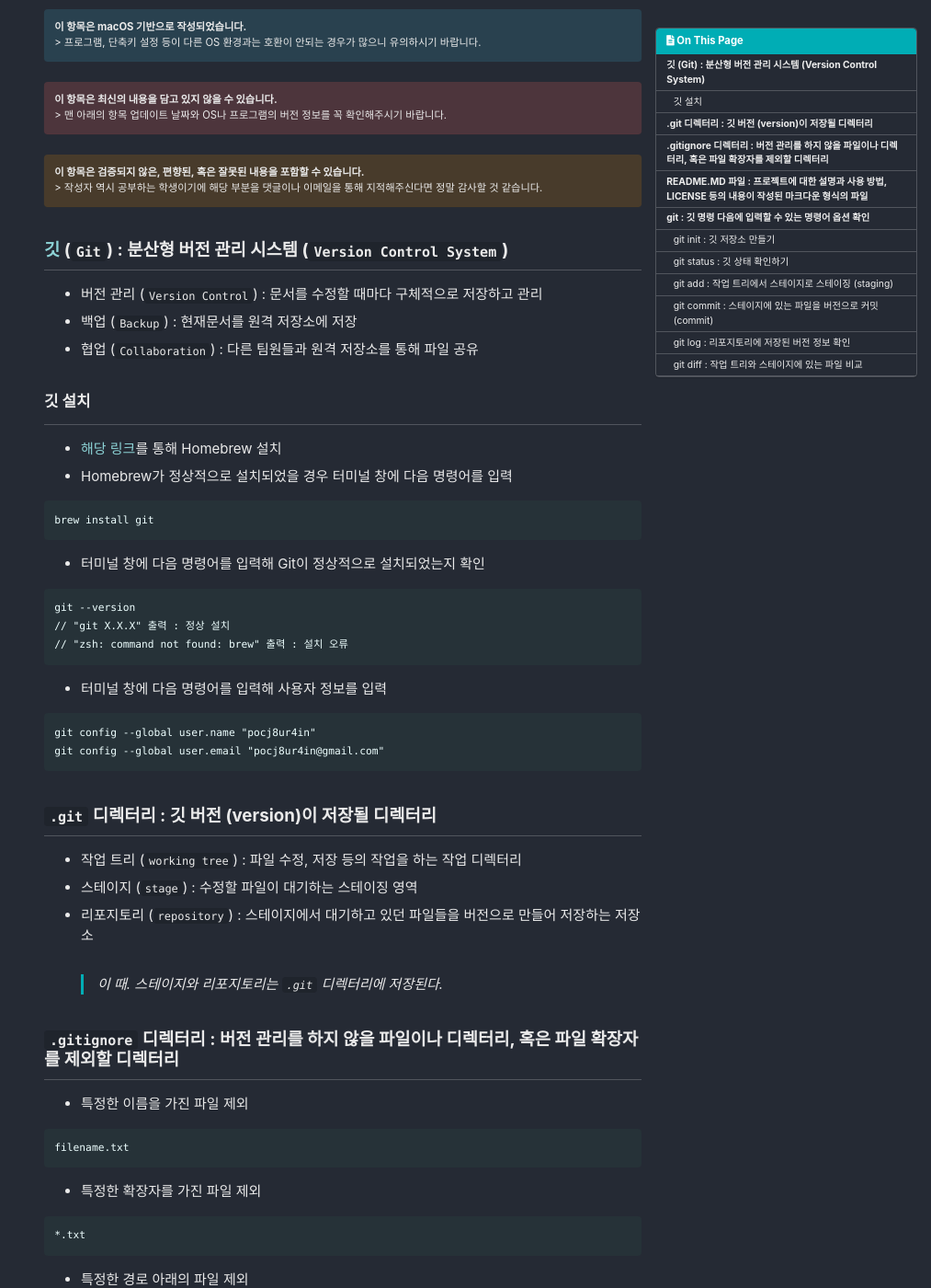
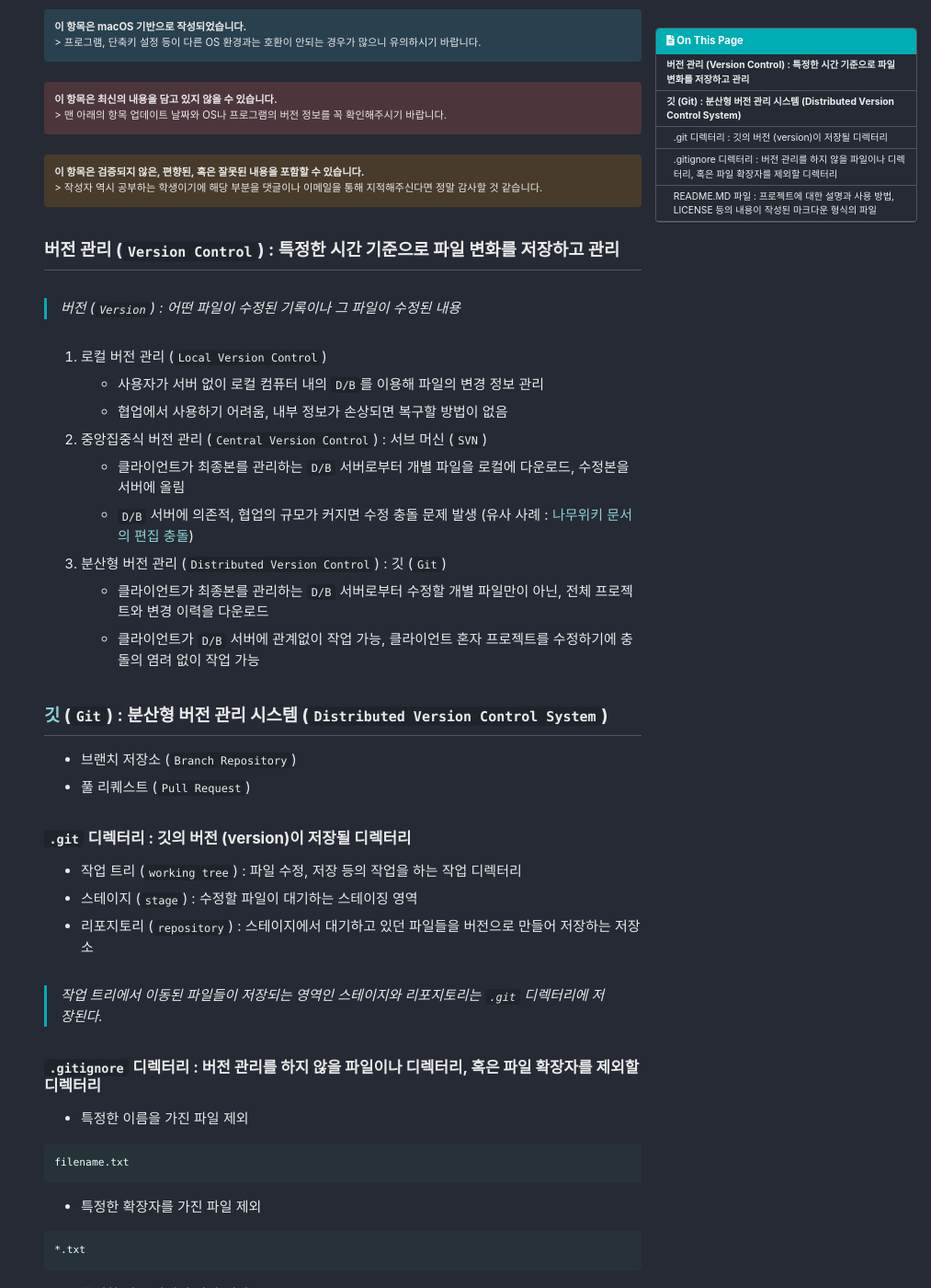
Before and after one commit to pocj8ur4in/pocj8ur4in.github.io, a Jekyll site: the page built from _posts/2022-10-06-git2.md, in a window 1280 px wide and 1400 px high, scrolled down 274 px. Shown: the whole window at 92% size, without its empty margins (267-1280 px from the left). Built offline with Jekyll 4.4.1, drawn with Linux system fonts in a browser that asks for light colours; cached includes are drawn as plain includes; comment, search, counter and statistics services are not loaded; some of the changed text lies outside the part shown.

Commit message:
Update 2022-10-06-git2.md

````diff
--- a/_posts/2022-10-06-git2.md
+++ b/_posts/2022-10-06-git2.md
@@ -19,94 +19,89 @@ last_modified_at: 2022-10-06
 
 <p class="notice--warning"><strong>이 항목은 검증되지 않은, 편향된, 혹은 잘못된 내용을 포함할 수 있습니다.</strong><br>> 작성자 역시 공부하는 학생이기에 해당 부분을 댓글이나 이메일을 통해 지적해주신다면 정말 감사할 것 같습니다.</p>
 
-## <a href="https://git-scm.com">깃</a> (```Git```) : 분산형 버전 관리 시스템 (```Version Control System```)
-- 버전 관리 (```Version Control```) : 문서를 수정할 때마다 구체적으로 저장하고 관리
-- 백업 (```Backup```) : 현재문서를 원격 저장소에 저장
-- 협업 (```Collaboration```) : 다른 팀원들과 원격 저장소를 통해 파일 공유
+## 버전 관리 (```Version Control```) : 특정한 시간 기준으로 파일 변화를 저장하고 관리
+> 버전 (```Version```) : 어떤 파일이 수정된 기록이나 그 파일이 수정된 내용
 
-### 깃 설치
-<hr>
-- <a href="https://pocj8ur4in.github.io/mac/homebrew1/">해당 링크</a>를 통해 Homebrew 설치
-- Homebrew가 정상적으로 설치되었을 경우 터미널 창에 다음 명령어를 입력
+1. 로컬 버전 관리 (```Local Version Control```)
+  - 사용자가 서버 없이 로컬 컴퓨터 내의 ```D/B```를 이용해 파일의 변경 정보 관리
+  - 협업에서 사용하기 어려움, 내부 정보가 손상되면 복구할 방법이 없음
+2. 중앙집중식 버전 관리 (```Central Version Control```) : 서브 머신 (```SVN```)
+  - 클라이언트가 최종본를 관리하는 ```D/B``` 서버로부터 개별 파일을 로컬에 다운로드, 수정본을 서버에 올림
+  - ```D/B``` 서버에 의존적, 협업의 규모가 커지면 수정 충돌 문제 발생 (유사 사례 : <a href="https://namu.wiki/w/편집%20충돌">나무위키 문서의 편집 충돌</a>)
+3. 분산형 버전 관리 (```Distributed Version Control```) : 깃 (```Git```)
+  - 클라이언트가 최종본를 관리하는 ```D/B``` 서버로부터 수정할 개별 파일만이 아닌, 전체 프로젝트와 변경 이력을 다운로드
+  - 클라이언트가 ```D/B``` 서버에 관계없이 작업 가능, 클라이언트 혼자 프로젝트를 수정하기에 충돌의 염려 없이 작업 가능
 
-```
-brew install git
-```
+## <a href="https://git-scm.com">깃</a> (```Git```) : 분산형 버전 관리 시스템 (```Distributed Version Control System```)
+- 브랜치 저장소 (```Branch Repository```)
+- 풀 리퀘스트 (```Pull Request```)
 
-- 터미널 창에 다음 명령어를 입력해 Git이 정상적으로 설치되었는지 확인
+### ```.git``` 디렉터리 : 깃의 버전 (version)이 저장될 디렉터리
 
-```
-git --version
-// "git X.X.X" 출력 : 정상 설치
-// "zsh: command not found: brew" 출력 : 설치 오류
-```
-
-- 터미널 창에 다음 명령어를 입력해 사용자 정보를 입력
-
-```
-git config --global user.name "pocj8ur4in"
-git config --global user.email "pocj8ur4in@gmail.com"
-```
-
-## ```.git``` 디렉터리 : 깃 버전 (version)이 저장될 디렉터리
 - 작업 트리 (```working tree```) : 파일 수정, 저장 등의 작업을 하는 작업 디렉터리
 - 스테이지 (```stage```) : 수정할 파일이 대기하는 스테이징 영역
 - 리포지토리 (```repository```) : 스테이지에서 대기하고 있던 파일들을 버전으로 만들어 저장하는 저장소
-> 이 때. 스테이지와 리포지토리는 ```.git``` 디렉터리에 저장된다.
 
-## ```.gitignore``` 디렉터리 : 버전 관리를 하지 않을 파일이나 디렉터리, 혹은 파일 확장자를 제외할 디렉터리
+> 작업 트리에서 이동된 파일들이 저장되는 영역인 스테이지와 리포지토리는 ```.git``` 디렉터리에 저장된다.
+
+### ```.gitignore``` 디렉터리 : 버전 관리를 하지 않을 파일이나 디렉터리, 혹은 파일 확장자를 제외할 디렉터리
 
 - 특정한 이름을 가진 파일 제외
 
 ```
 filename.txt
 ```
+
 - 특정한 확장자를 가진 파일 제외
 
 ```
 *.txt
 ```
+
 - 특정한 경로 아래의 파일 제외
 
 ```
 folder/
 ```
+
 - 특정한 경로 아래의 특정한 확장자를 가진 파일 제외
 
 ```
 folder/filename.txt
 ```
+
 - 예외 만들기
 
 ```
 !filename.txt
 ```
 
-## ```README.MD``` 파일 : 프로젝트에 대한 설명과 사용 방법, LICENSE 등의 내용이 작성된 마크다운 형식의 파일
+### ```README.MD``` 파일 : 프로젝트에 대한 설명과 사용 방법, LICENSE 등의 내용이 작성된 마크다운 형식의 파일
+
 - ```Github``` 프로젝트 리포지토리 페이지에서 ```README.MD```가 표현된 것을 확인 가능
 
-## ```git``` : 깃 명령 다음에 입력할 수 있는 명령어 옵션 확인
+```git``` : 깃 명령 다음에 입력할 수 있는 명령어 옵션 확인
 
-- ### ```git init``` : 깃 저장소 만들기
+```git init``` : 깃 저장소 만들기
 
-- ### ```git status``` :  깃 상태 확인하기
-  ```untracked``` 상태 : 현재 깃이 해당 파일의 수정 여부를 추적하고 있지 않습니다. <br>(파일이 스테이지에서 대기 : ```N```)
-  - ```tracked``` 상태 : 현재 깃이 해당 파일의 수정 여부를 추적하고 있습니다. <br>(파일이 스테이지에서 대기 : ```Y```)
-    - ```unmodified``` 상태 : 깃에 현재 버전이 저장된 이후 파일이 수정되지 않았습니다.
-    - ```modified``` 상태 : 깃에 현재 버전이 저장된 이후 파일이 수정되었습니다.
-    - ```staged``` 상태 :
+```git status``` :  깃 상태 확인하기
+- ```untracked``` 상태 : 현재 깃이 해당 파일의 수정 여부를 추적하고 있지 않습니다. <br>(파일이 스테이지에서 대기 : ```N```)
+- ```tracked``` 상태 : 현재 깃이 해당 파일의 수정 여부를 추적하고 있습니다. <br>(파일이 스테이지에서 대기 : ```Y```)
+  - ```unmodified``` 상태 : 깃에 현재 버전이 저장된 이후 파일이 수정되지 않았습니다.
+  - ```modified``` 상태 : 깃에 현재 버전이 저장된 이후 파일이 수정되었습니다.
+  - ```staged``` 상태 :
 
-- ### ```git add``` : 작업 트리에서 스테이지로 스테이징 (```staging```)
+```git add``` : 작업 트리에서 스테이지로 스테이징 (```staging```)
 
-- ### ```git commit``` : 스테이지에 있는 파일을 버전으로 커밋 (```commit```)
-  - ```-m``` 옵션을 통해 커밋과 함께 메시지 저장
-  - ```-am``` 옵션을 통해 스테이징과 커밋을 동시에 처리
+```git commit``` : 스테이지에 있는 파일을 버전으로 커밋 (```commit```)
+- ```-m``` 옵션을 통해 커밋과 함께 메시지 저장
+- ```-am``` 옵션을 통해 스테이징과 커밋을 동시에 처리
 
-- ### ```git log``` : 리포지토리에 저장된 버전 정보 확인
-  - 커밋 해시 (```commit hash```) : 커밋을 구별하는 ID
-  - ```HEAD->master``` : 해당 버전이 가장 최신임을 표시
-  -  작성자 (```Author```) : ```git config --global user```를 통해 입력한 사용자 정보 (이름과 이메일)
-  - 작성일 (```Date```) : 버전이 작성된 시각
-  - 커밋 메시지 (```commit message```) : ```git commit -m```을 통해 저장된 메시지
+```git log``` : 리포지토리에 저장된 버전 정보 확인
+- 커밋 해시 (```commit hash```) : 커밋을 구별하는 ID
+- ```HEAD->master``` : 해당 버전이 가장 최신임을 표시
+- 작성자 (```Author```) : ```git config --global user```를 통해 입력한 사용자 정보 (이름과 이메일)
+- 작성일 (```Date```) : 버전이 작성된 시각
+- 커밋 메시지 (```commit message```) : ```git commit -m```을 통해 저장된 메시지
 
-- ### ```git diff``` : 작업 트리와 스테이지에 있는 파일 비교
+```git diff``` : 작업 트리와 스테이지에 있는 파일 비교
````
Also changed, not shown: other parts of _posts/2022-10-06-git2.md (+1 -1 lines), _layouts/home.html (+5 -6 lines), 9 other files.
